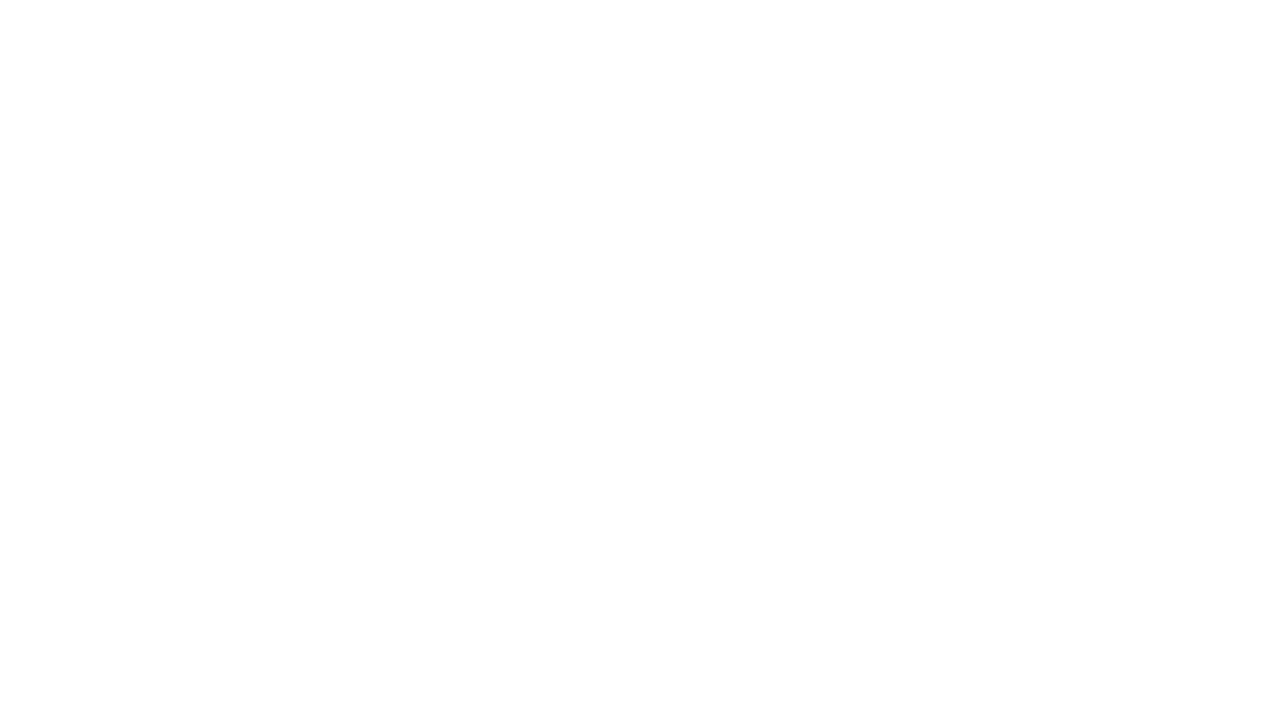
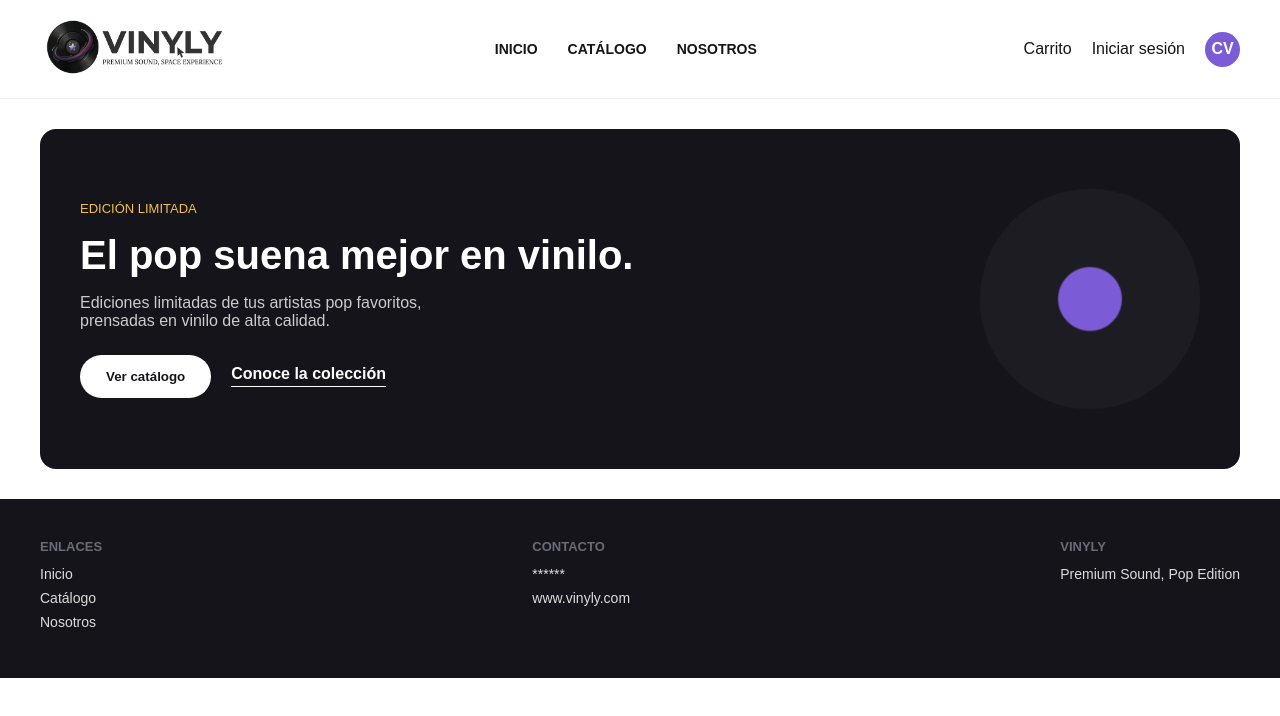
Before and after one commit to VictoriaM05/VINYLY_NegociosElectronicos, a plain HTML site: page index.html in a window 1280 px wide. Drawn offline with Linux system fonts and the light colour scheme.

Commit message:
Estructura básica de la landing page y barra de navegación

```diff
--- /dev/null
+++ b/css/styles.css
@@ -0,0 +1,174 @@
+:root {
+  --morado: #7C5CD6;
+  --rosa: #E0609E;
+  --dorado: #F2C14E;
+  --oscuro: #14141A;
+  --gris: #6B6B76;
+  --blanco: #FFFFFF;
+}
+
+* {
+  margin: 0;
+  padding: 0;
+  box-sizing: border-box;
+}
+
+body {
+  font-family: Arial, sans-serif;
+  color: var(--oscuro);
+}
+
+/* quita el subrayado y color azul por defecto de los links */
+a {
+  text-decoration: none;
+  color: inherit;
+}
+
+/* BARRA DE NAVEGACIÓN */
+.navbar {
+  display: flex;              /* pone los elementos en fila */
+  align-items: center;        /* los centra verticalmente */
+  justify-content: space-between; /* logo a la izquierda, resto a la derecha */
+  padding: 15px 40px;
+  border-bottom: 1px solid #eee;
+}
+
+.logo img {
+  height: 64px;
+}
+
+.nav-links {
+  display: flex;
+  gap: 30px;        /* espacio entre cada link */
+  list-style: none; /* quita los puntitos de la lista */
+}
+
+.nav-links a {
+  font-weight: bold;
+  text-transform: uppercase;
+  font-size: 14px;
+}
+
+.nav-icons {
+  display: flex;
+  align-items: center;
+  gap: 20px;
+}
+
+/* el círculo con las iniciales de perfil */
+.avatar {
+  width: 35px;
+  height: 35px;
+  border-radius: 50%;
+  background: var(--morado);
+  color: var(--blanco);
+  display: flex;
+  align-items: center;
+  justify-content: center;
+  font-weight: bold;
+}
+
+/* SECCIÓN HERO */
+.hero {
+  display: flex;
+  align-items: center;
+  justify-content: space-between;
+  gap: 40px;
+  padding: 60px 40px;
+  background: var(--oscuro);
+  color: var(--blanco);
+  border-radius: 16px;
+  margin: 30px 40px;
+}
+
+.hero-eyebrow {
+  color: var(--dorado);
+  font-size: 13px;
+  text-transform: uppercase;
+  margin-bottom: 15px;
+}
+
+.hero-texto h1 {
+  font-size: 40px;
+  margin-bottom: 15px;
+  line-height: 1.2;
+}
+
+.hero-descripcion {
+  color: #cccccc;
+  max-width: 400px;
+  margin-bottom: 25px;
+}
+
+.hero-botones {
+  display: flex;
+  gap: 20px;
+  align-items: center;
+}
+
+.btn-primario {
+  background: var(--blanco);
+  color: var(--oscuro);
+  border: none;
+  padding: 14px 26px;
+  border-radius: 30px;
+  font-weight: bold;
+  cursor: pointer;
+}
+
+.btn-secundario {
+  color: var(--blanco);
+  border-bottom: 1px solid var(--blanco);
+  padding-bottom: 3px;
+  font-weight: bold;
+}
+
+.disco {
+  width: 220px;
+  height: 220px;
+  border-radius: 50%;
+  background: radial-gradient(circle, var(--morado) 20%, #1c1c22 21%);
+  margin: 0 auto;
+  animation: girar 8s linear infinite; /* aplica la animación de abajo */
+}
+
+@keyframes girar {
+  from { transform: rotate(0deg); }
+  to   { transform: rotate(360deg); }
+}
+
+/* FOOTER */
+.footer {
+  display: flex;
+  justify-content: space-between;
+  flex-wrap: wrap;
+  gap: 30px;
+  padding: 40px;
+  background: var(--oscuro);
+  color: var(--blanco);
+}
+
+.footer-columna h4 {
+  margin-bottom: 12px;
+  color: var(--gris);
+  font-size: 13px;
+  text-transform: uppercase;
+}
+
+.footer-columna a,
+.footer-columna p {
+  display: block;
+  margin-bottom: 8px;
+  color: #dddddd;
+  font-size: 14px;
+}
+
+@media (max-width: 700px) {
+  .nav-links {
+    display: none; /* oculta los links en celular */
+  }
+  .hero {
+    flex-direction: column; /* apila texto e imagen en vez de ponerlos lado a lado */
+    text-align: center;
+  }
+}
--- a/index.html
+++ b/index.html
@@ -3,9 +3,80 @@
 <head>
     <meta charset="UTF-8">
     <meta name="viewport" content="width=device-width, initial-scale=1.0">
-    <title>Document</title>
+
+    <link rel="stylesheet" href="css/styles.css" />
+
+    <title>VINYLY- Tienda de Vinilos</title>
+    <link rel="preconnect" href="https://fonts.googleapis.com">
+    <link href="https://fonts.googleapis.com/css2?family=Space+Grotesk:wght@500;600;700&family=Inter:wght@400;500;600&family=Space+Mono:wght@400;700&display=swap" rel="stylesheet">
 </head>
 <body>
 
+  <!-- ===== BARRA DE NAVEGACION ===== -->
+  <header class="navbar">
+
+    <div class="logo">
+      <img src="resources/icono_vinyly.jpg" alt="Logo VINYLY">
+    </div>
+
+    <ul class="nav-links">
+      <li><a href="#inicio">Inicio</a></li>
+      <li><a href="#catalogo">Catálogo</a></li>
+      <li><a href="#nosotros">Nosotros</a></li>
+    </ul>
+
+    <div class="nav-icons">
+      <a href="#carrito">Carrito</a>
+      <a href="#login">Iniciar sesión</a>
+      <a href="#perfil" class="avatar">CV</a>
+    </div>
+
+  </header>
+
+  <!-- ===== SECCIÓN PRINCIPAL ===== -->
+  <section class="hero" id="inicio">
+
+    <div class="hero-texto">
+      <p class="hero-eyebrow">Edición Limitada</p>
+      <h1>El pop suena mejor en vinilo.</h1>
+      <p class="hero-descripcion">
+        Ediciones limitadas de tus artistas pop favoritos,
+        prensadas en vinilo de alta calidad.
+      </p>
+      <div class="hero-botones">
+        <button class="btn-primario">Ver catálogo</button>
+        <a href="#nosotros" class="btn-secundario">Conoce la colección</a>
+      </div>
+    </div>
+
+    <div class="hero-imagen">
+      <div class="disco"></div>
+    </div>
+
+  </section>
+
+  <!-- ===== FOOTER ===== -->
+  <footer class="footer">
+
+    <div class="footer-columna">
+      <h4>Enlaces</h4>
+      <a href="#inicio">Inicio</a>
+      <a href="#catalogo">Catálogo</a>
+      <a href="#nosotros">Nosotros</a>
+    </div>
+
+    <div class="footer-columna">
+      <h4>Contacto</h4>
+      <p>******</p>
+      <p>www.vinyly.com</p>
+    </div>
+
+    <div class="footer-columna">
+      <h4>VINYLY</h4>
+      <p>Premium Sound, Pop Edition</p>
+    </div>
+
+  </footer>
+
 </body>
 </html>
```
Also changed, not shown: resources/icono_vinyly.jpg (added), resources/vinyly-logo.jpg (added).
